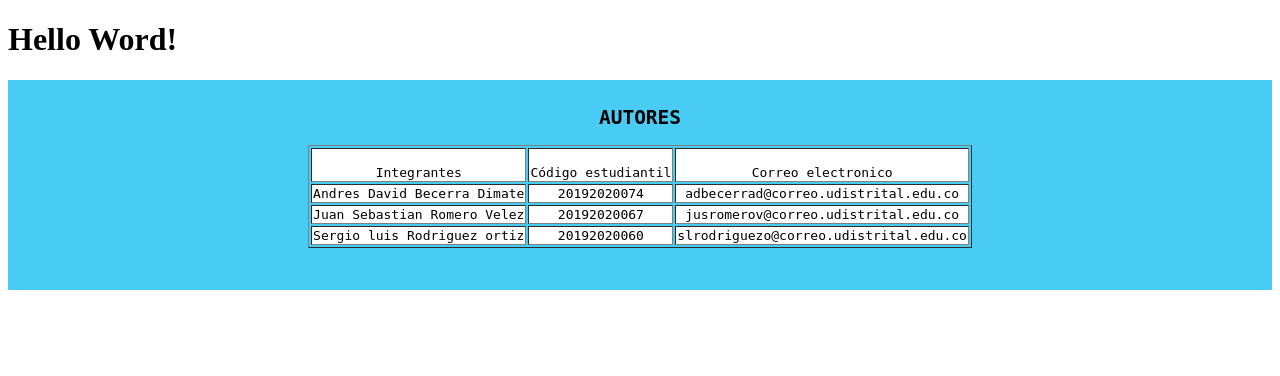
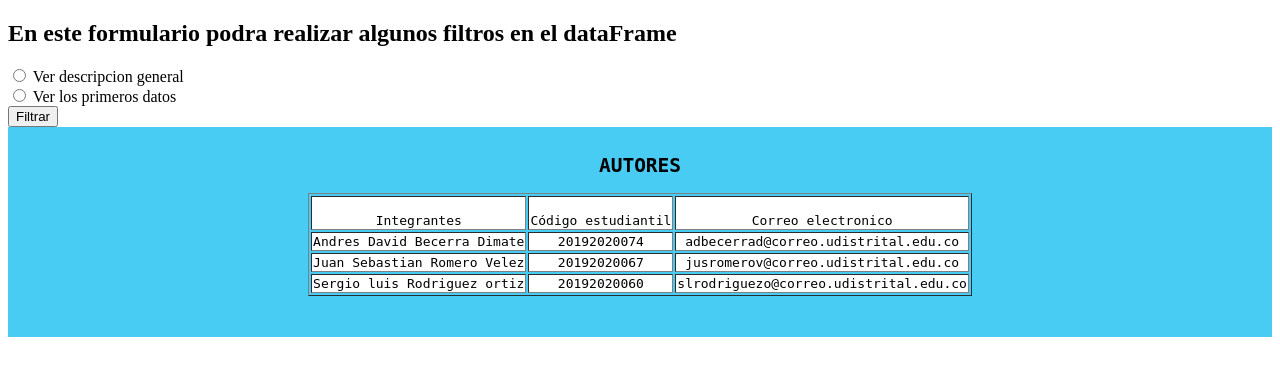
Before and after one commit to CryptoJuanse/cienciaDeDatosEjercicios, a Flask app: page /formulario in a window 1280 px wide. Shown: the part 121-497 px from the top of the page. Run offline with Flask 2, Linux system fonts and the light colour scheme.

Commit message:
Se inicio el formulario con 2 preguntas, por el momento se esta probando que la pagina reaccione cuando se escoge alguna de las dos opciones, todavia no se muestra ningun filtrado y toca validar el formulario cuando el usuario no escoge ninguna opcion.

```diff
--- a/main.py
+++ b/main.py
@@ -16,9 +16,13 @@ def index():
     return render_template('index.html', tables=[results_df.to_html(classes='data', header=True)])
 
 #Pagina del formulario
-@app.route('/formulario')
+@app.route('/formulario', methods=['GET', 'POST'])
 def show_formulario():
-    return render_template('formulario.html')
+    opcion = ''
+    if request.method == 'POST':
+        opcion = request.form['opcion']
+
+    return render_template('formulario.html', decision = opcion)
 
 if __name__ == '__main__':
     app.run(debug=True, port=8000)
--- a/templates/formulario.html
+++ b/templates/formulario.html
@@ -1,5 +1,26 @@
 {% extends 'base/base.html' %}
 
 {% block content %}
-    <h1>Hello Word!</h1>
+    <h2>En este formulario podra realizar algunos filtros en el dataFrame</h2>
+
+    <form action="" method="post">
+        <label for="opcion">
+        <input type="radio" id="opcion" name="opcion" value="1" />
+        Ver descripcion general <br>
+
+        <input type="radio" id="opcion" name="opcion" value="2" />
+        Ver los primeros datos
+        </label><br>
+
+        <input type="submit" id="send-signup" name="signup" value="Filtrar" />
+    </form>
+
+    {% if decision=='1' %}
+        <h3>Descripcion General</h3>
+    {% endif %}
+
+    {% if decision=='2' %}
+        <h3>Primeros datos</h3>
+    {% endif %}
+
 {% endblock %}
```
